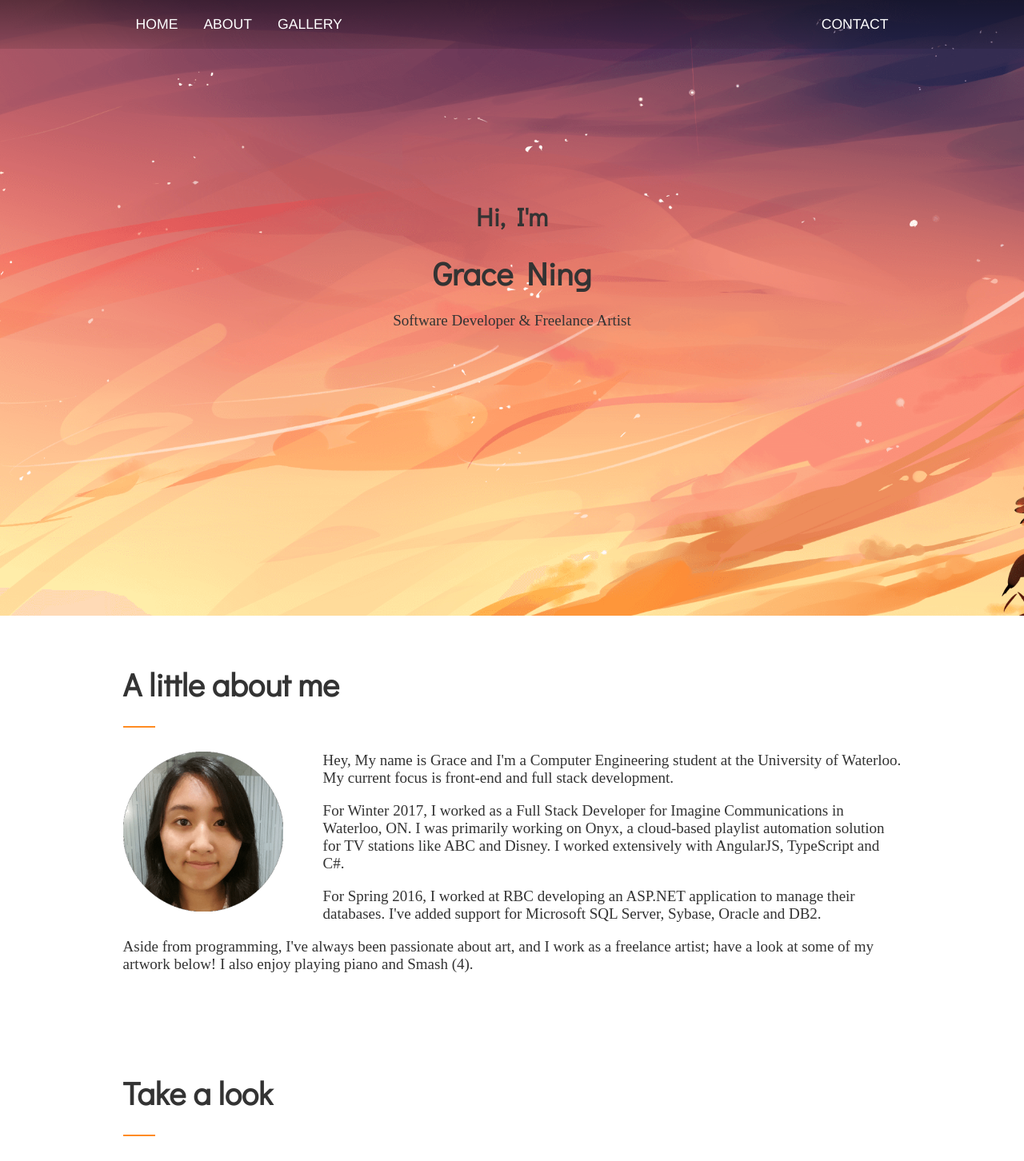
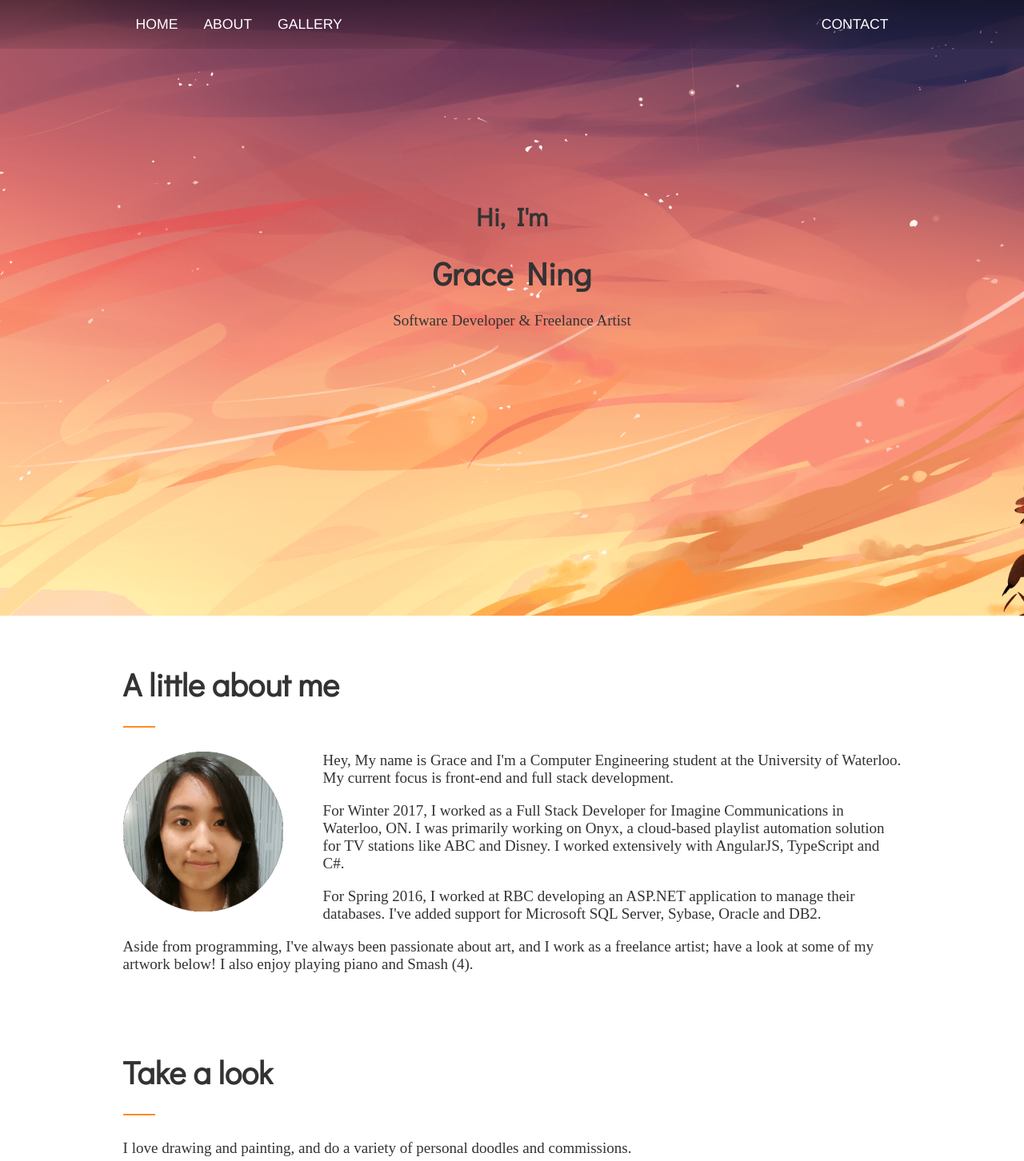
Before and after one commit to gracening/gracening.github.io, a Jekyll site: the page built from index.html, in a window 1280 px wide. Shown: the top 1452 px of the page at 80% size. Built offline with Jekyll 4.4.1, drawn with Linux system fonts in a browser that asks for light colours; nearby versions of some CDN libraries; some web fonts are replaced.

Commit message:
Shrink section margins

```diff
--- a/_sass/_base.scss
+++ b/_sass/_base.scss
@@ -1,9 +1,11 @@
+// FONTS
 $font-title: 'Didact Gothic', sans-serif;
 $font-footer: 'Didact Gothic', sans-serif;
 $font-body: 'Muli';
 $font-nav: "helvetica neue",helvetica,arial,sans-serif;
 $font-art-grid: "helvetica neue",helvetica,arial,sans-serif;
 
+// COLOURS
 $light-gray: #696969;
 $dark-gray: #333333;
 
--- a/_sass/_layout.scss
+++ b/_sass/_layout.scss
@@ -1,7 +1,6 @@
 body {
 	margin: 0;
 	font-family: $font-body;
-
 	p {
 		color: $dark-gray;
 		font-size: 19px;
@@ -10,8 +9,7 @@
 }
 
 .section {
-	margin: 5% 12% 10% 12%;
-
+	margin: 5% 12% 8% 12%;
 	/* orange bar under header */
 	.sec_title:after {
 		content: ' ';
```
